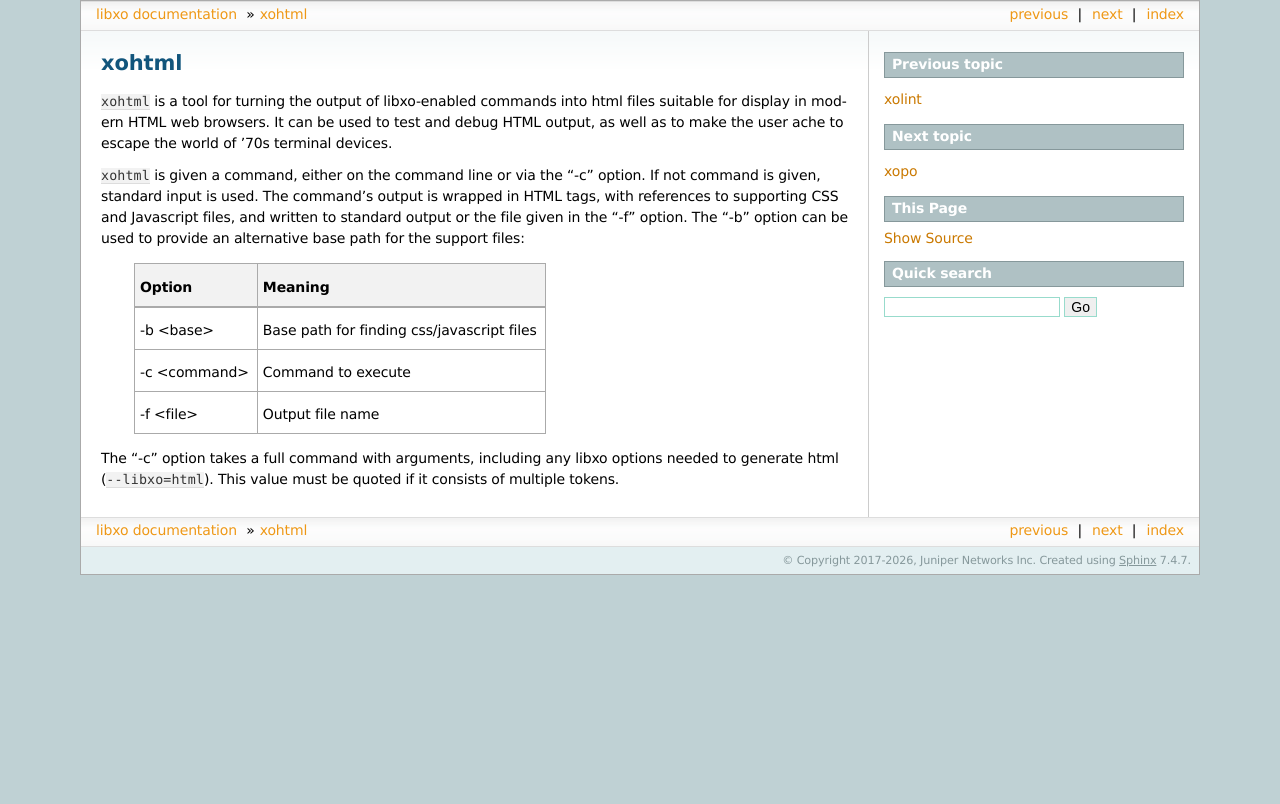
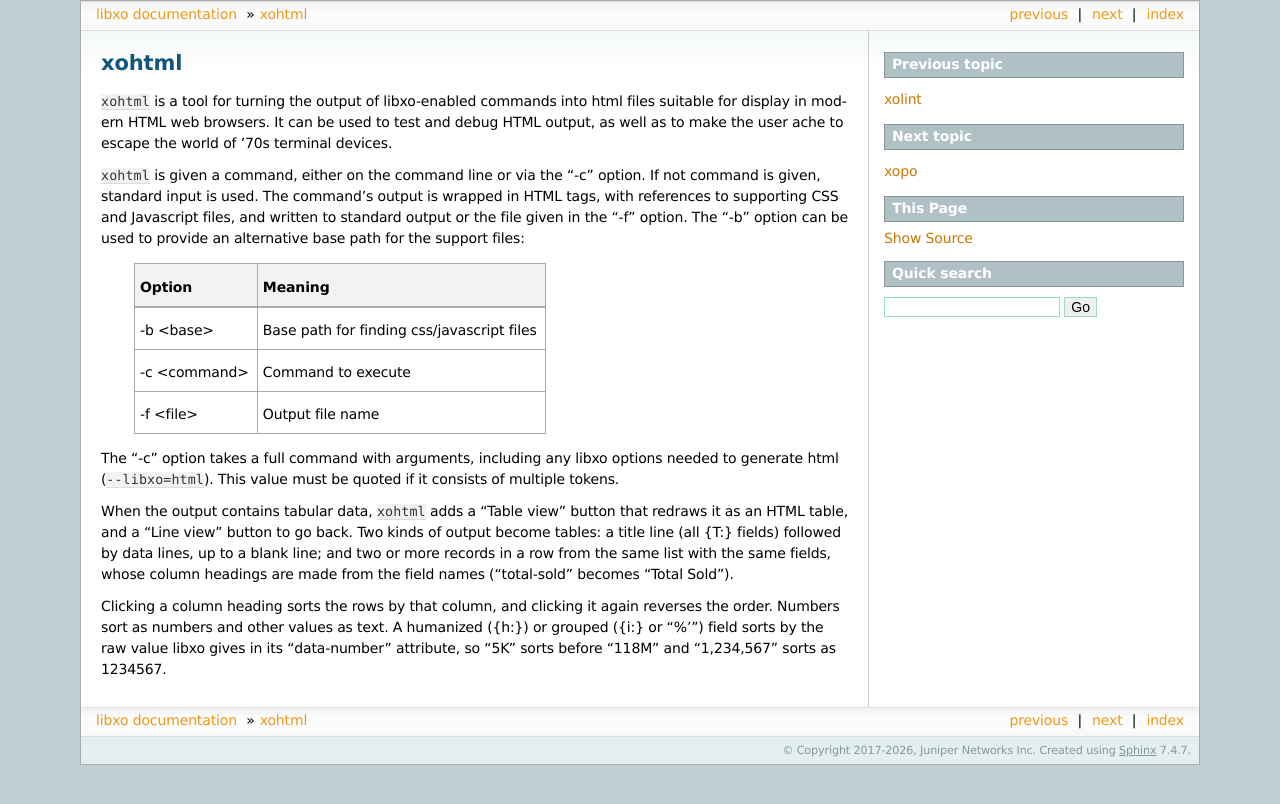
Before and after one commit to Juniper/libxo, a Sphinx documentation site: the page built from doc/xohtml.rst, in a window 1280 px wide. Shown: the top 804 px of the page. Built offline with Sphinx 7.4.7, drawn with Linux system fonts in a browser that asks for light colours.

Commit message:
add table view sorting to docs

```diff
--- a/doc/xohtml.rst
+++ b/doc/xohtml.rst
@@ -28,3 +28,18 @@ provide an alternative base path for the support files:
 The "-c" option takes a full command with arguments, including
 any libxo options needed to generate html (`--libxo=html`).  This
 value must be quoted if it consists of multiple tokens.
+
+When the output contains tabular data, `xohtml` adds a "Table view"
+button that redraws it as an HTML table, and a "Line view" button
+to go back.  Two kinds of output become tables: a title line (all
+{T:} fields) followed by data lines, up to a blank line; and two or
+more records in a row from the same list with the same fields, whose
+column headings are made from the field names ("total-sold" becomes
+"Total Sold").
+
+Clicking a column heading sorts the rows by that column, and
+clicking it again reverses the order.  Numbers sort as numbers and
+other values as text.  A humanized ({h:}) or grouped ({i:} or "%'")
+field sorts by the raw value libxo gives in its "data-number"
+attribute, so "5K" sorts before "118M" and "1,234,567" sorts as
+1234567.
```
